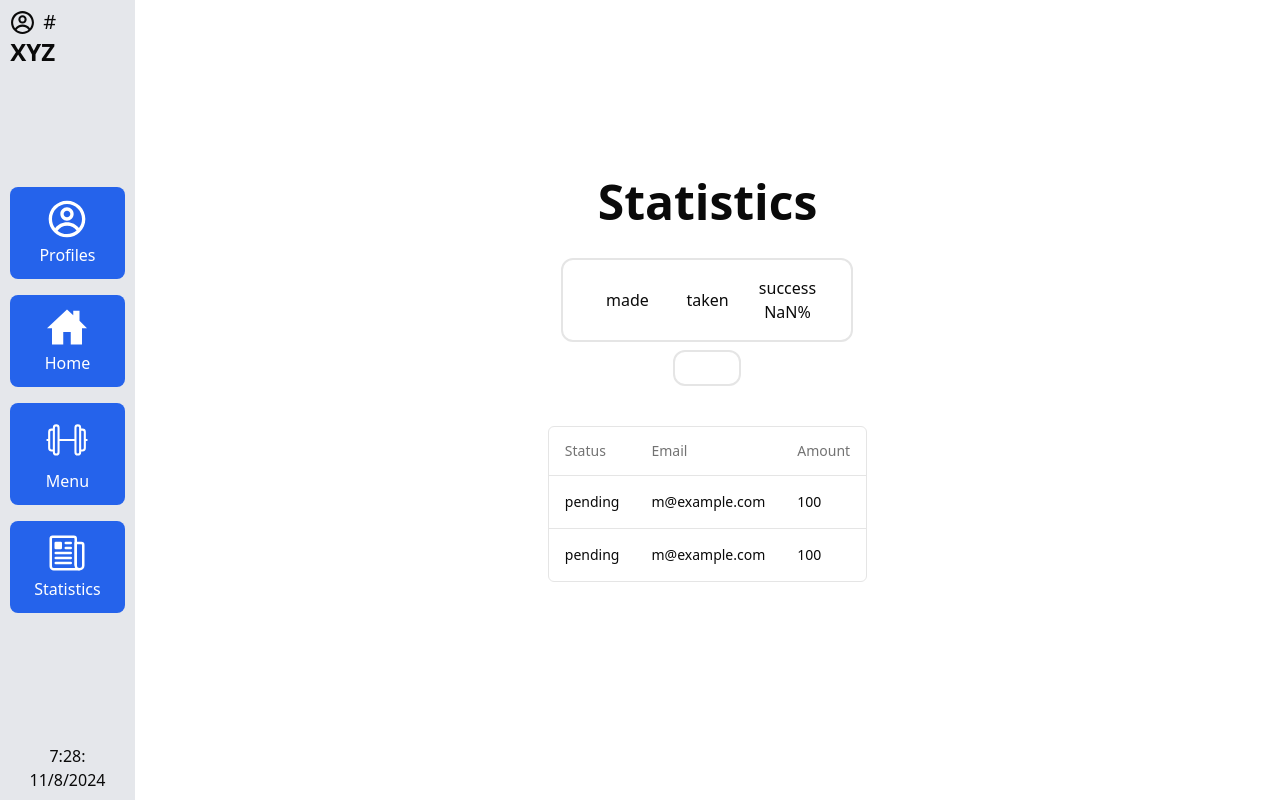
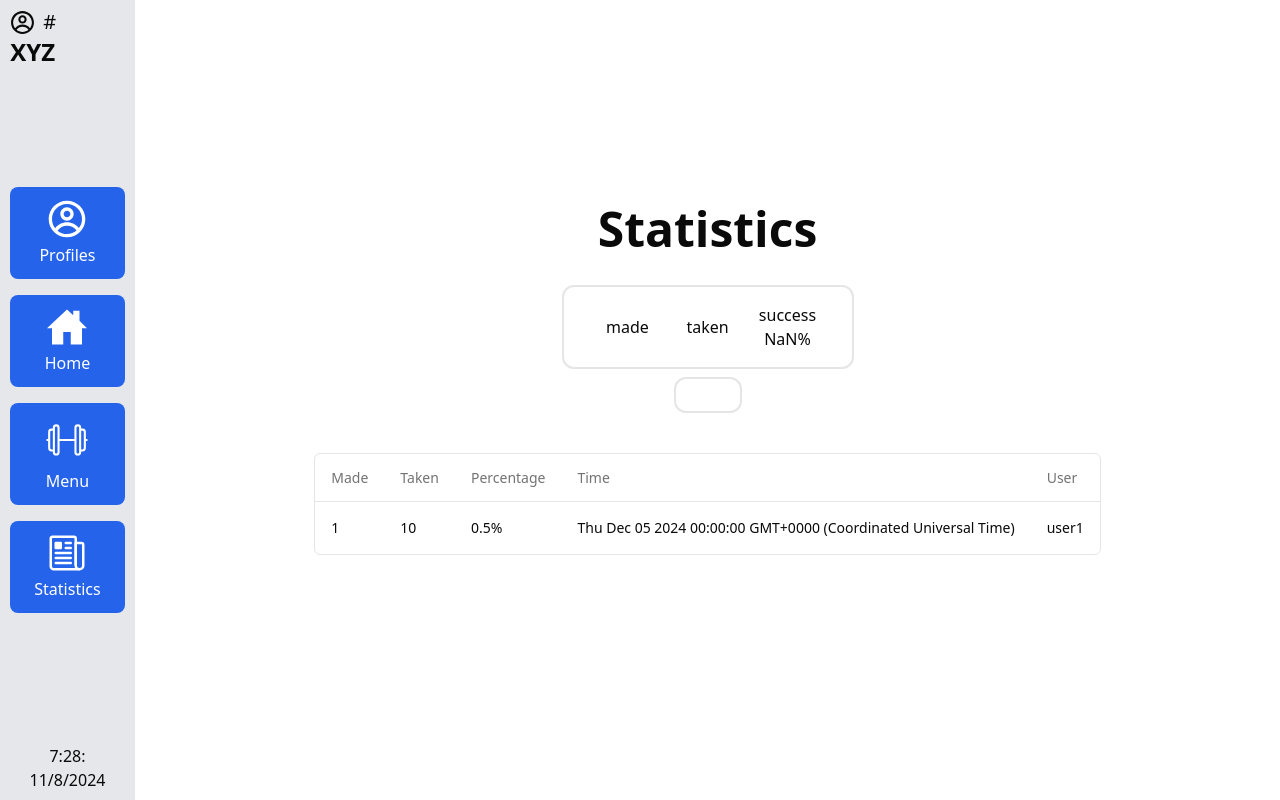
Before and after one commit to xxKuzi/Feeder, a React (Vite) app: page /statistics in a window 1280 px wide. Built offline with nearby package versions, Linux system fonts and the light colour scheme.

Commit message:
update table

```diff
--- a/src/components/ui/columns.tsx
+++ b/src/components/ui/columns.tsx
@@ -4,24 +4,34 @@ import { ColumnDef } from "@tanstack/react-table";
 
 // This type is used to define the shape of our data.
 // You can use a Zod schema here if you want.
-export type Payment = {
+export type Record = {
   id: string;
-  amount: number;
-  status: "pending" | "processing" | "success" | "failed";
-  email: string;
+  made: number;
+  taken: number;
+  percentage: string;
+  time: Date;
+  user: string;
 };
 
-export const columns: ColumnDef<Payment>[] = [
+export const columns: ColumnDef<Record>[] = [
   {
-    accessorKey: "status",
-    header: "Status",
+    accessorKey: "made",
+    header: "Made",
   },
   {
-    accessorKey: "email",
-    header: "Email",
+    accessorKey: "taken",
+    header: "Taken",
   },
   {
-    accessorKey: "amount",
-    header: "Amount",
+    accessorKey: "percentage",
+    header: "Percentage",
+  },
+  {
+    accessorKey: "time",
+    header: "Time",
+  },
+  {
+    accessorKey: "user",
+    header: "User",
   },
 ];
--- a/src/components/ui/page.tsx
+++ b/src/components/ui/page.tsx
@@ -1,36 +1,39 @@
 import { useEffect, useState } from "react";
-import { Payment, columns } from "./columns";
+import { Record, columns } from "./columns";
 import { DataTable } from "./data-table";
+import { useData } from "../../parts/Memory";
 
-async function getData(): Promise<Payment[]> {
-  // Fetch data from your API here.
+async function getData(): Promise<Record[]> {
   return [
     {
-      id: "728ed52f",
-      amount: 100,
-      status: "pending",
-      email: "m@example.com",
+      id: "1",
+      made: 1,
+      taken: 10,
+      percentage: 1 / 2 + "%",
+      user: "user1",
+      time: new Date("2024-12-05"),
     },
-    {
-      id: "728ed52f",
-      amount: 100,
-      status: "pending",
-      email: "m@example.com",
-    },
+
     // ...
   ];
 }
 
 export default function DemoPage() {
-  const [data, setData] = useState<Payment[] | null>(null);
+  const [data, setData] = useState<Record[] | null>(null);
+  const { records } = useData();
+  useEffect(() => {
+    // Fetch data from your API here.
 
-  useEffect(() => {
     async function fetchData() {
       const fetchedData = await getData();
       setData(fetchedData);
     }
     fetchData();
   }, []);
+
+  useEffect(() => {
+    console.log("Data ", records);
+  }, [records]);
 
   if (!data) {
     // Optionally render a loading indicator
--- a/src/pages/Workout.jsx
+++ b/src/pages/Workout.jsx
@@ -16,10 +16,11 @@ export default function Workout() {
 
   useEffect(() => {
     // Listen for the "pause" event emitted from the backend
-    const unlisten = listen("pause", () => {
-      console.log("Pause command received from the server");
-      setIsActive((prev) => !prev);
-    });
+    const unlisten = () =>
+      listen("pause", () => {
+        console.log("Pause command received from the server");
+        setIsActive((prev) => !prev);
+      });
 
     // Cleanup the listener when the component unmounts
     return () => {
--- a/src/parts/Memory.jsx
+++ b/src/parts/Memory.jsx
@@ -70,6 +70,7 @@ export function Memory({ children }) {
 
   const loadRecords = async () => {
     const loadedRecords = await invoke("load_records");
+    console.log("LOADING RECORDS ", loadedRecords);
     setRecords(loadedRecords);
   };
 
```
Also changed, not shown: 1 other file (tests, documents, lock files or other folders).
